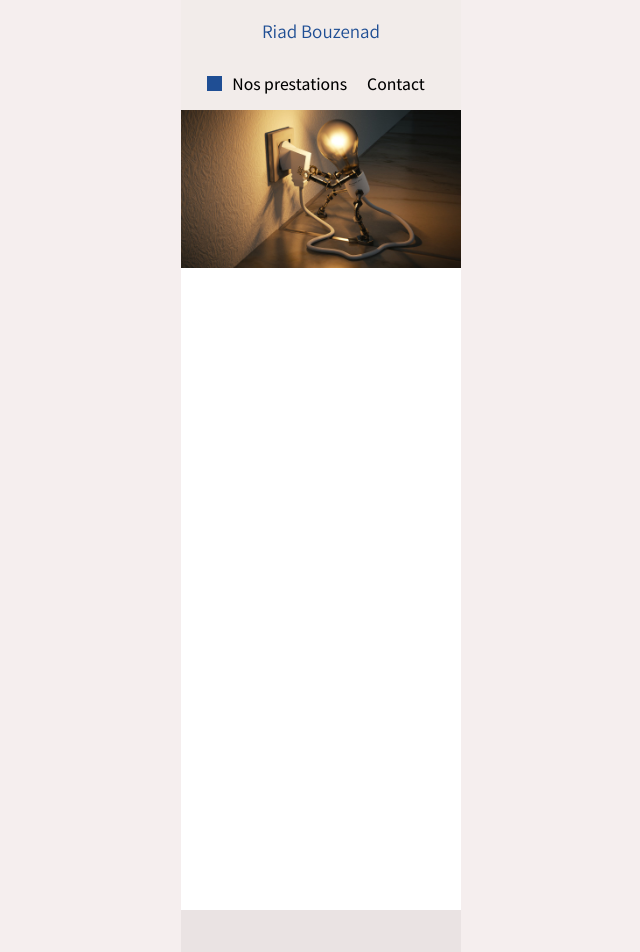
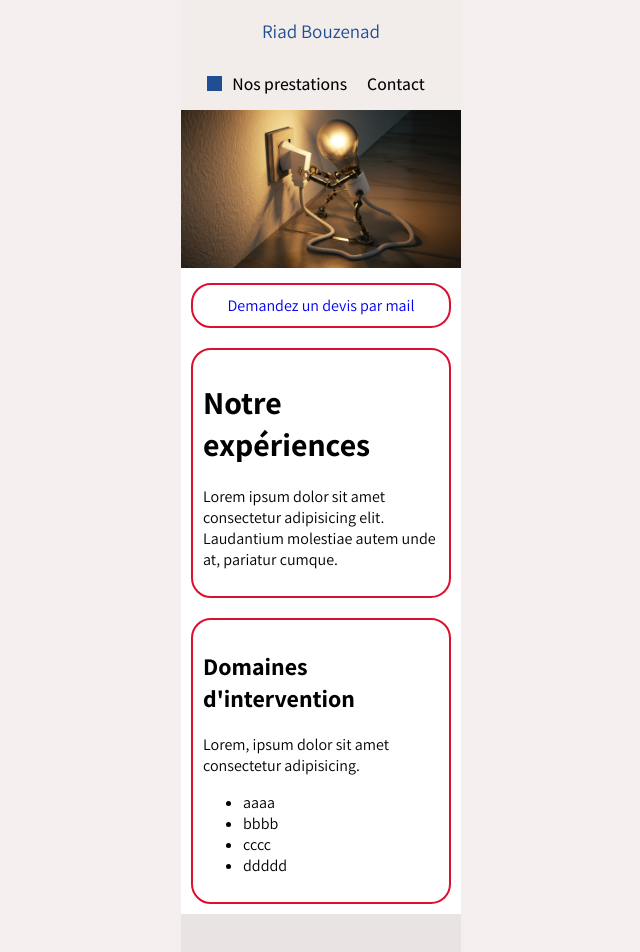
Before and after one commit to magus59/Riad-, a React (Vite) app in the folder RIAD site/RIADsite/: page / in a window 1280 px wide. Shown: the top 952 px of the page, without its empty margins (319-959 px from the left). Built offline with nearby package versions, Linux system fonts and the light colour scheme.

Commit message:
creation une premiere page en exemple

```diff
--- a/RIAD site/RIADsite/index.html
+++ b/RIAD site/RIADsite/index.html
@@ -8,6 +8,8 @@
     <link rel="preconnect" href="https://fonts.gstatic.com" crossorigin>
     <link href="https://fonts.googleapis.com/css2?family=Assistant:wght@200;300;400;500;600;700;800&display=swap" rel="stylesheet">
     <title>Riad Bouzenad</title>
+
+
   </head>
   <body>
     <div id="root"></div>
--- a/RIAD site/RIADsite/src/App.css
+++ b/RIAD site/RIADsite/src/App.css
@@ -13,7 +13,7 @@ body{
 main{
   width: 280px;
   background-color: #fff;
-  height: 100vh;
+  min-height: 100vh;
   display: flex;
   justify-content: center;
 }
--- a/RIAD site/RIADsite/src/App.jsx
+++ b/RIAD site/RIADsite/src/App.jsx
@@ -8,6 +8,10 @@ import Footer from './assets/components/footer/Footer';
 import inLogo from './assets/images/linkedin.png';
 import gmailLogo from './assets/images/gmail.png';
 import facebookLogo from './assets/images/facebook.png';
+/**ajout par mohamed  */
+import Email from './components/email/email';
+import Experiences from './components/experiences/experiences';
+import Domaines from './components/domaines/domaines';
 
 function App() {
   const logosArray = [inLogo, gmailLogo, facebookLogo];
@@ -17,10 +21,11 @@ function App() {
     <header>
       <Nav/>
     </header>
-     <main>
-     <Head/>
-
-
+     <main className='main'>
+        <Head/>
+        <Email email='son adresse email '/>
+        <Experiences/>
+        <Domaines />
      </main>
      <Footer logos={logosArray}/>
     </>
--- /dev/null
+++ b/RIAD site/RIADsite/src/components/domaines/domaines.css
@@ -0,0 +1,6 @@
+.div{
+    margin: 10px;
+    border: 2px solid rgb(219, 16, 46);
+    border-radius: 20px;
+    padding: 10px;
+}
--- /dev/null
+++ b/RIAD site/RIADsite/src/components/domaines/domaines.jsx
@@ -0,0 +1,21 @@
+import React from 'react'
+import './domaines.css'
+const Domaines = () => {
+  return (
+    <article className='div'>
+        <h1>Domaines d'intervention</h1>
+        <p>
+
+        Lorem, ipsum dolor sit amet consectetur adipisicing.
+        <ul>
+            <li>aaaa</li>
+            <li>bbbb</li>
+            <li>cccc</li>
+            <li>ddddd</li>
+        </ul>
+        </p>
+    </article>
+  )
+}
+
+export default Domaines
--- /dev/null
+++ b/RIAD site/RIADsite/src/components/email/email.css
@@ -0,0 +1,16 @@
+#email{
+    margin:10px;
+    padding: 10px;
+    border: 2px solid rgb(219, 16, 46);
+    display:flex;
+    justify-content: center;
+    align-items: center;
+    border-radius: 20px;
+}
+a{
+    display:block ;
+    text-decoration: none;
+}
+a:hover{
+    cursor:pointer;
+}
--- /dev/null
+++ b/RIAD site/RIADsite/src/components/email/email.jsx
@@ -0,0 +1,11 @@
+import React,{Link } from 'react'
+import './email.css' ;
+const Email = (props) => {
+  return (
+    <div id='email'>
+        <a href={props.email} >Demandez un devis par mail</a>
+    </div>
+  )
+}
+
+export default Email
--- /dev/null
+++ b/RIAD site/RIADsite/src/components/experiences/experiences.css
@@ -0,0 +1,6 @@
+.div{
+    margin: 10px;
+    border: 2px solid rgb(219, 16, 46);
+    border-radius: 20px;
+    padding: 10px;
+}
--- /dev/null
+++ b/RIAD site/RIADsite/src/components/experiences/experiences.jsx
@@ -0,0 +1,12 @@
+import React from 'react'
+import './experiences.css'
+const Experiences = () => {
+  return (
+    <div className='div'>
+        <h1>Notre expériences</h1>
+        <p>Lorem ipsum dolor sit amet consectetur adipisicing elit. Laudantium molestiae autem unde at, pariatur cumque.</p>
+    </div>
+  )
+}
+
+export default Experiences
--- a/RIAD site/RIADsite/src/index.css
+++ b/RIAD site/RIADsite/src/index.css
@@ -0,0 +1,4 @@
+.main{
+    display:flex;
+    flex-direction: column;
+}
```
Also changed, not shown: 1 other file (tests, documents, lock files or other folders).
